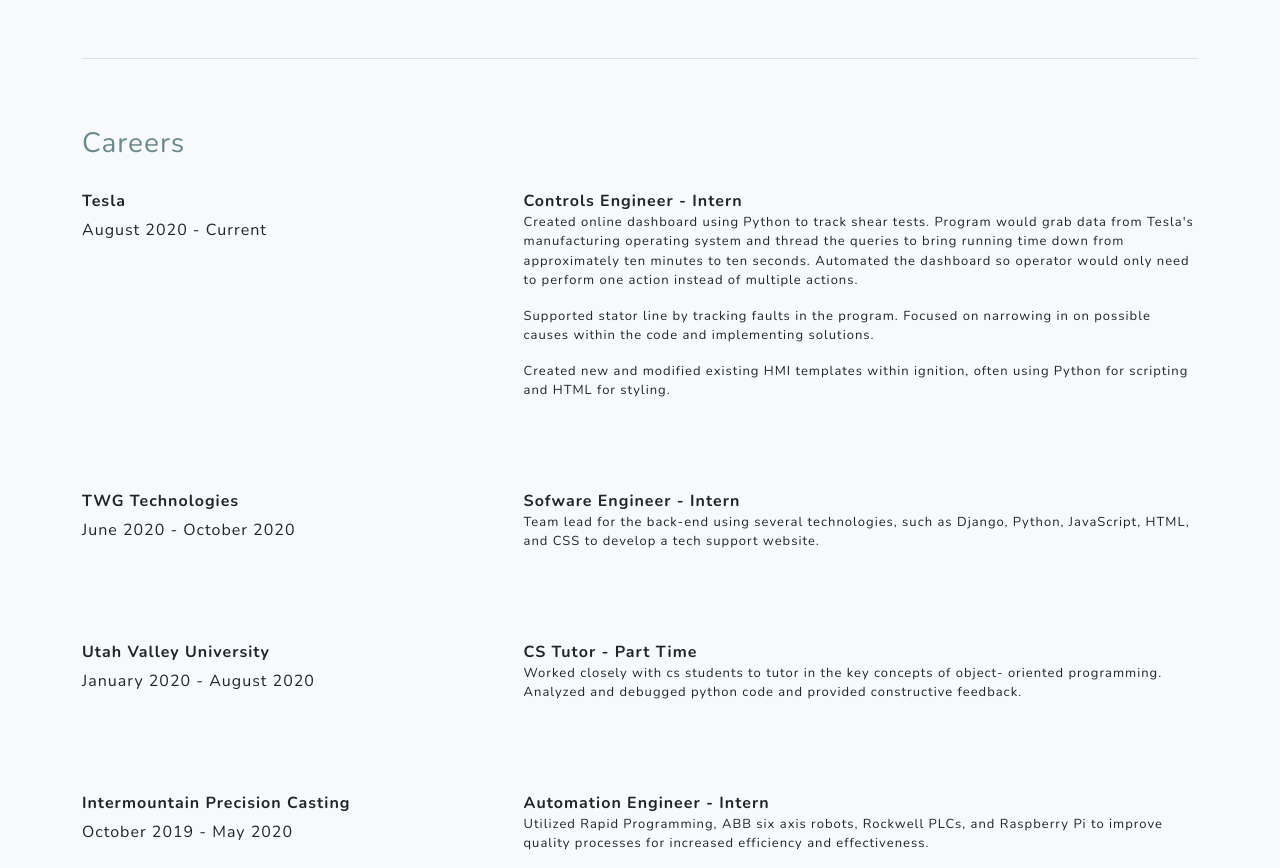
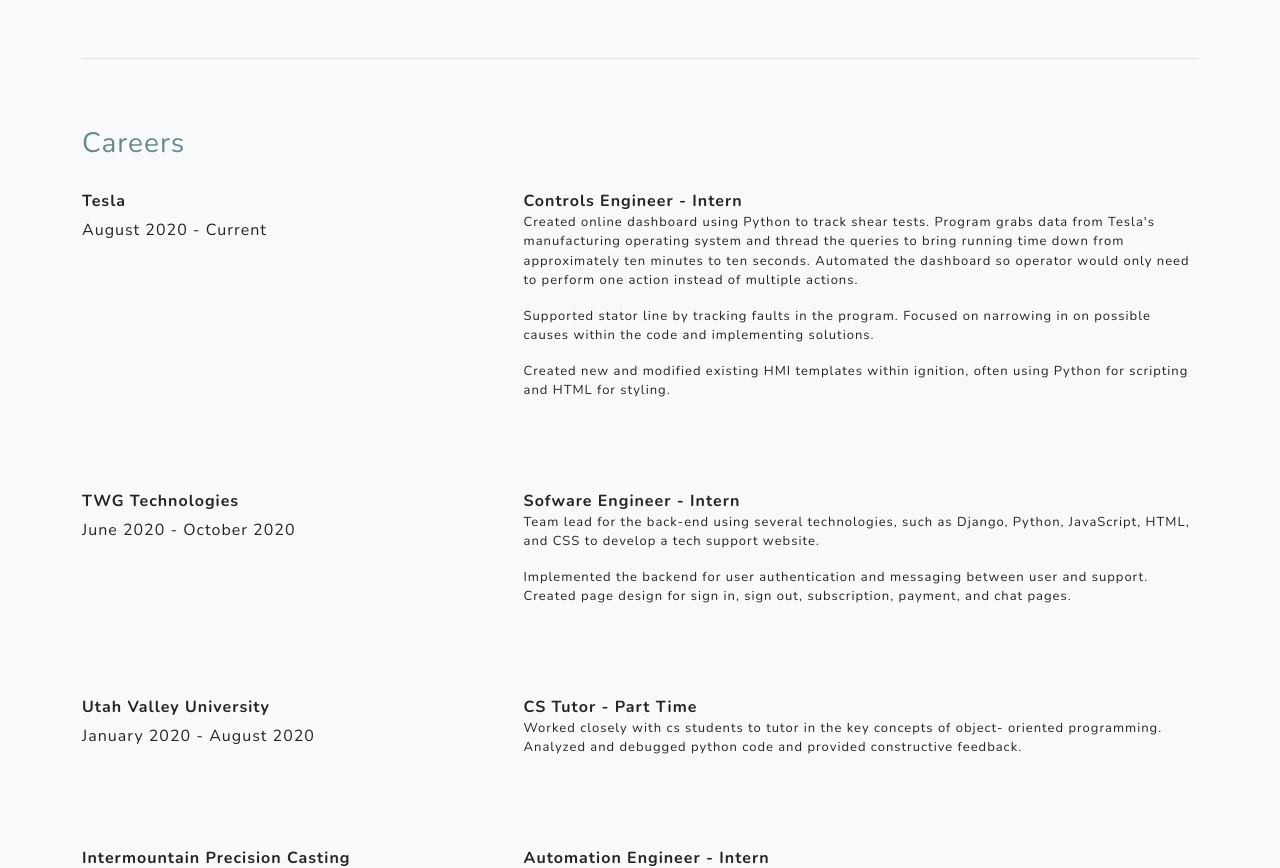
Before and after one commit to Mstrange8/PersonalWebsite, a Django app: page / in a window 1280 px wide. Shown: the part 2246-3114 px from the top of the page. Run offline with Django 3.2, Linux system fonts and the light colour scheme; some libraries are stand-ins or nearby versions.

Commit message:
Update resume-page.html

```diff
--- a/website/resume/templates/resume/resume-page.html
+++ b/website/resume/templates/resume/resume-page.html
@@ -161,7 +161,7 @@
                     <div class='descriptioncareer'>
                         <b>Controls Engineer - Intern</b>
                         <p style='font-size: small;'>
-                        Created online dashboard using Python to track shear tests. Program would grab data from Tesla's manufacturing operating
+                        Created online dashboard using Python to track shear tests. Program grabs data from Tesla's manufacturing operating
                         system and thread the queries to bring running time down from approximately ten minutes to ten seconds. Automated the
                         dashboard so operator would only need to perform one action instead of multiple actions.
                         </p>
@@ -188,6 +188,9 @@
                         <b>Sofware Engineer - Intern</b>
                         <p style='font-size: small;'>
                         Team lead for the back-end using several technologies, such as Django, Python, JavaScript, HTML, and CSS to develop a tech support website.
+                        </p>
+                        <p style='font-size: small;'>
+                        Implemented the backend for user authentication and messaging between user and support. Created page design for sign in, sign out, subscription, payment, and chat pages.
                         </p>
                     </div>
                 </div>
```
